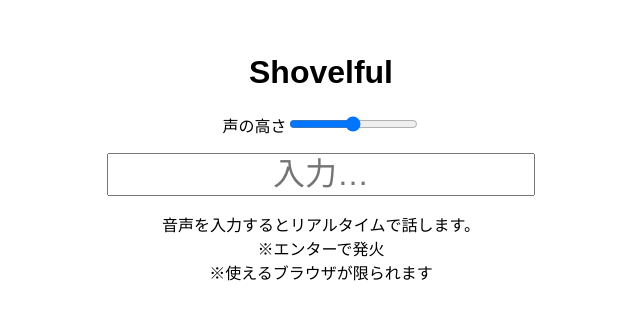
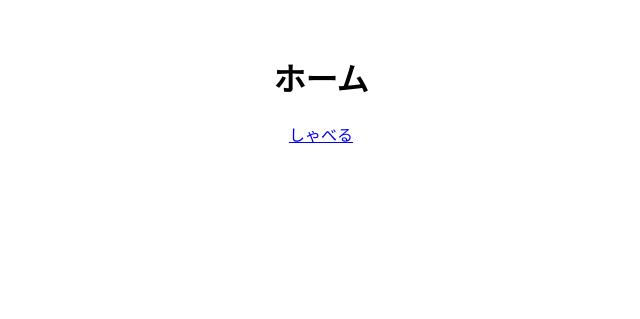
Before and after one commit to koluriri/Shovelful, a React (Create React App) app: page / in a window 1280 px wide. Shown: the part 217-536 px from the top of the page, without its empty margins (319-959 px from the left). Built offline with nearby package versions, Linux system fonts and the light colour scheme.

Commit message:
routerを導入

```diff
--- a/package.json
+++ b/package.json
@@ -12,6 +12,7 @@
     "@types/react-dom": "^18.0.0",
     "react": "^18.2.0",
     "react-dom": "^18.2.0",
+    "react-router-dom": "^6.10.0",
     "react-scripts": "5.0.1",
     "typescript": "^4.4.2",
     "web-vitals": "^2.1.0"
--- a/src/App.tsx
+++ b/src/App.tsx
@@ -1,64 +1,16 @@
+import { BrowserRouter, Routes, Route } from "react-router-dom";
 import React, { useState } from "react";
+import Speech from "./Speech";
+import Home from "./Home";
 
 function App() {
-  const [text, setText] = useState("");
-  const [pitch, setPitch] = useState(1);
-
-  const readAloud = () => {
-    if ("speechSynthesis" in window) {
-      const uttr = new SpeechSynthesisUtterance();
-      uttr.text = text;
-      uttr.lang = "ja-JP";
-      uttr.pitch = pitch;
-      window.speechSynthesis.speak(uttr);
-
-      return;
-    }
-    alert("大変申し訳ありません。このブラウザは音声合成に対応していません。");
-  };
-
-  const handleChange = (e: React.ChangeEvent<HTMLInputElement>) => {
-    setText(e.target.value);
-  };
-
-  const handleKeyDown = (e: React.KeyboardEvent<HTMLInputElement>) => {
-    if (e.key === "Enter") {
-      readAloud();
-      setTimeout(() => {
-        setText("");
-      }, 100);
-    }
-  };
-
   return (
-    <>
-      <h1>Shovelful</h1>
-      <p>
-        声の高さ
-        <input
-          type="range"
-          min={0}
-          max={2}
-          step={0.1}
-          value={pitch}
-          onChange={(e) => setPitch(Number(e.target.value))}
-        />
-      </p>
-      <input
-        type="text"
-        placeholder="入力…"
-        value={text}
-        onChange={handleChange}
-        onKeyDown={handleKeyDown}
-      />
-      <p>
-        音声を入力するとリアルタイムで話します。
-        <br />
-        ※エンターで発火
-        <br />
-        ※使えるブラウザが限られます
-      </p>
-    </>
+    <BrowserRouter>
+      <Routes>
+        <Route path={`/`} element={<Home />} />
+        <Route path={`/speech/`} element={<Speech />} />
+      </Routes>
+    </BrowserRouter>
   );
 }
 
--- /dev/null
+++ b/src/Home.tsx
@@ -0,0 +1,14 @@
+import { Link } from "react-router-dom";
+
+const Home = () => {
+  return (
+    <>
+      <h1>ホーム</h1>
+      <div>
+        <Link to={`/speech/`}>しゃべる</Link>
+      </div>
+    </>
+  );
+};
+
+export default Home;
--- /dev/null
+++ b/src/Speech.tsx
@@ -0,0 +1,69 @@
+import React, { useState } from "react";
+
+function Speech() {
+  const [text, setText] = useState("");
+  const [pitch, setPitch] = useState(1);
+
+  const readAloud = () => {
+    if ("speechSynthesis" in window) {
+      const uttr = new SpeechSynthesisUtterance();
+      uttr.text = text;
+      uttr.lang = "ja-JP";
+      uttr.pitch = pitch;
+      window.speechSynthesis.speak(uttr);
+
+      uttr.onend = () => {
+        alert("end");
+      };
+
+      return;
+    }
+    alert("大変申し訳ありません。このブラウザは音声合成に対応していません。");
+  };
+
+  const handleChange = (e: React.ChangeEvent<HTMLInputElement>) => {
+    setText(e.target.value);
+  };
+
+  const handleKeyDown = (e: React.KeyboardEvent<HTMLInputElement>) => {
+    if (e.key === "Enter") {
+      readAloud();
+      setTimeout(() => {
+        setText("");
+      }, 100);
+    }
+  };
+
+  return (
+    <>
+      <h1>Shovelful</h1>
+      <p>
+        声の高さ
+        <input
+          type="range"
+          min={0}
+          max={2}
+          step={0.1}
+          value={pitch}
+          onChange={(e) => setPitch(Number(e.target.value))}
+        />
+      </p>
+      <input
+        type="text"
+        placeholder="入力…"
+        value={text}
+        onChange={handleChange}
+        onKeyDown={handleKeyDown}
+      />
+      <p>
+        音声を入力するとリアルタイムで話します。
+        <br />
+        ※エンターで発火
+        <br />
+        ※使えるブラウザが限られます
+      </p>
+    </>
+  );
+}
+
+export default Speech;
```
Also changed, not shown: 1 other file (tests, documents, lock files or other folders).
